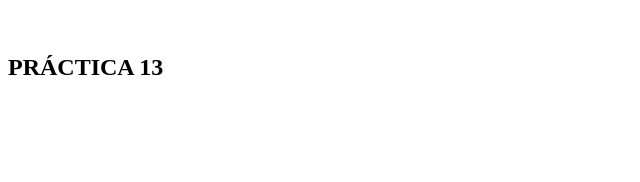
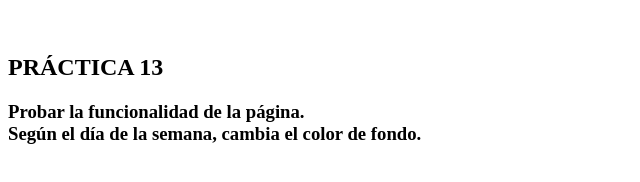
Before and after one commit to gboned/Practica13, a plain HTML site: page index.html in a window 1280 px wide. Shown: the whole page, without its empty margins (0-640 px from the left). Drawn offline with Linux system fonts and the light colour scheme.

Commit message:
Añadir segunda cabecera informativa

```diff
--- a/index.html
+++ b/index.html
@@ -71,6 +71,9 @@
 					<section>
 						<!-- Añado cabecera a la página -->
 						<h1>PRÁCTICA 13</h1>
+						<!-- Añado una segunda cabecera informativa. -->
+						<h3>Probar la funcionalidad de la página. <br>
+						 	Según el día de la semana, cambia el color de fondo.</h3>
 					</section>
 
 					<article>
```
